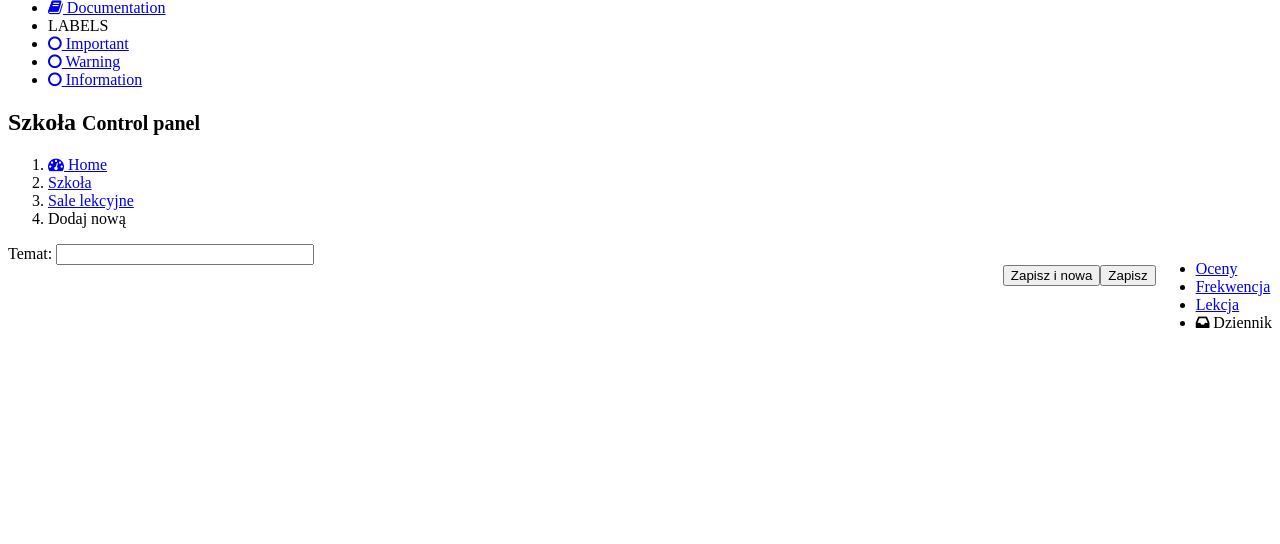
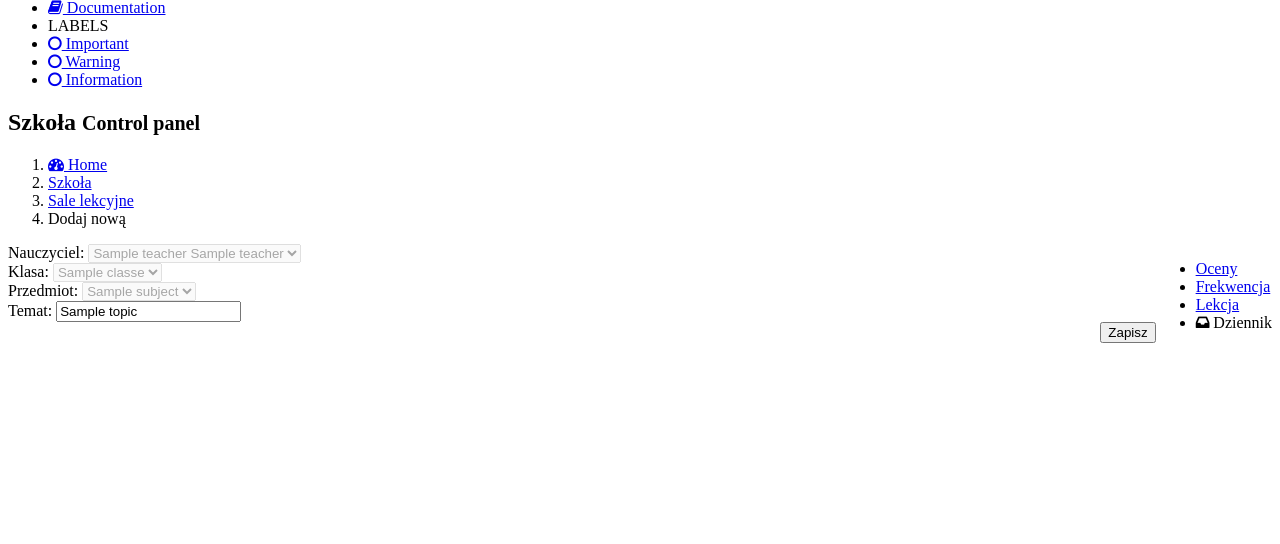
Before and after one commit to szygmon/edziennik-amn, a PHP site: template web/View/Lesson/editLesson.html.twig in a window 1280 px wide. Shown: the part 2230-2774 px from the top of the page. Run offline with PHP 8.4, Linux system fonts and the light colour scheme; the template is opened without the code that fills it: most values are stand-ins (such as "Sample title", 1, 10 or a date in 2020); some libraries are stand-ins or nearby versions.

Commit message:
dziennik, początek frekwencji

```diff
--- a/web/View/Lesson/editLesson.html.twig
+++ b/web/View/Lesson/editLesson.html.twig
@@ -32,17 +32,42 @@
                 <!-- Morris chart - Sales -->
                 <div class="chart tab-pane active" id="lesson-chart" style="position: relative; min-height: 300px;">
 
-                    <form name="inputform" method="POST" action="{{ url('School/classrooms', {'action': 'add'}) }}">
+                    <form name="inputform" method="POST" action="{{ url('Lesson/editLesson', {'action': 'add'}) }}">
 
+                        <div class="form-group">
+                            <label for="recipient-name" class="control-label">Nauczyciel:</label>
+                            <select name="teacher" class="form-control" {% if lesson.id %} disabled {% endif %}>
+                                {% for t in teachers %}
+                                    <option value="{{ t.id }}" {% if t.id == Me.getModel.id %} selected {% endif %}>{{ t.familyName }} {{ t.givenName }}</option>
+                                {% endfor %}
+                            </select>
+                        </div>
 
-                        <div class="input-group">
-                            <span class="input-group-addon" >Temat:</span>
-                            <input type="text" name="name" value="" class="form-control" style="width:250px;" />
+                        <div class="form-group">
+                            <label for="recipient-name" class="control-label">Klasa:</label>
+                            <select name="class" class="form-control" {% if lesson.id %} disabled {% endif %}>
+                                {% for c in classes %}
+                                    <option value="{{ c.id }}" {% if lesson.class.id == c.id %} selected {% endif %} >{{ c.name }}</option>
+                                {% endfor %}
+                            </select>
+                        </div>
+
+                        <div class="form-group">
+                            <label for="recipient-name" class="control-label">Przedmiot:</label>
+                            <select name="subject" class="form-control" {% if lesson.id %} disabled {% endif %}>
+                                {% for s in subjects %}
+                                    <option value="{{ s.id }}" {% if lesson.subject.id == s.id %} selected {% endif %}>{{ s.subject }}</option>
+                                {% endfor %}
+                            </select>
+                        </div>
+
+                        <div class="form-group">
+                            <label for="recipient-name" class="control-label">Temat:</label>
+                            <input type="text" name="topic" value="{{ lesson.topic }}" class="form-control" />
                         </div>
 
                         <div class="box-footer clearfix no-border">
                             <input type="submit" name="save" value="Zapisz" class="btn btn-default pull-right" />
-                            <input type="submit" name="saveAndAdd" value="Zapisz i nowa" class="btn btn-default pull-right" />
 
                         </div>
 
@@ -51,7 +76,9 @@
 
                 </div>
                 <div class="chart tab-pane" id="attendance-chart" style="position: relative; min-height: 300px;">
-                        Frekwencja....
+                    {% for student in lesson.class.students %}
+                        {{ student.givenName }} {{ student.familyName }}<br />
+                    {% endfor %}
                 </div>
                 <div class="chart tab-pane" id="ratings-chart" style="position: relative; min-height: 300px;">
                     Ocenki
@@ -59,14 +86,11 @@
             </div>
         </div><!-- /.nav-tabs-custom -->
 
+    </section>
 
 
 
 
 
 
-
-    </div><!-- /.box -->
-
-
 {% endblock %}
--- a/web/View/School/studentPrepare.html.twig
+++ b/web/View/School/studentPrepare.html.twig
@@ -13,7 +13,7 @@
                 {{ info.inf }}
             </div>
         {% endif %}
-        <div class="content-wrapper">
+
             <!-- Content Header (Page header) -->
             <section class="content-header">
                 <h1>
@@ -115,8 +115,5 @@
 
         </div><!-- /.row (main row) -->
 
-    </section><!-- /.content -->
-</div><!-- /.content-wrapper -->
-
 
 {% endblock %}
--- a/web/View/School/students.html.twig
+++ b/web/View/School/students.html.twig
@@ -19,7 +19,7 @@
         {% endif %}
 
 
-        <div class="content-wrapper">
+
             <!-- Content Header (Page header) -->
             <section class="content-header">
                 <h1>
@@ -80,7 +80,4 @@
 
         </div><!-- /.row (main row) -->
 
-    </section><!-- /.content -->
-</div><!-- /.content-wrapper -->
-
 {% endblock %}
```
Also changed, not shown: module/User/Me.php (+16 -14 lines), web/Controller/Lesson.php (+37 -5 lines), web/Controller/School.php (+1 -16 lines). Lines whose indentation alone changed are shown as unchanged.
